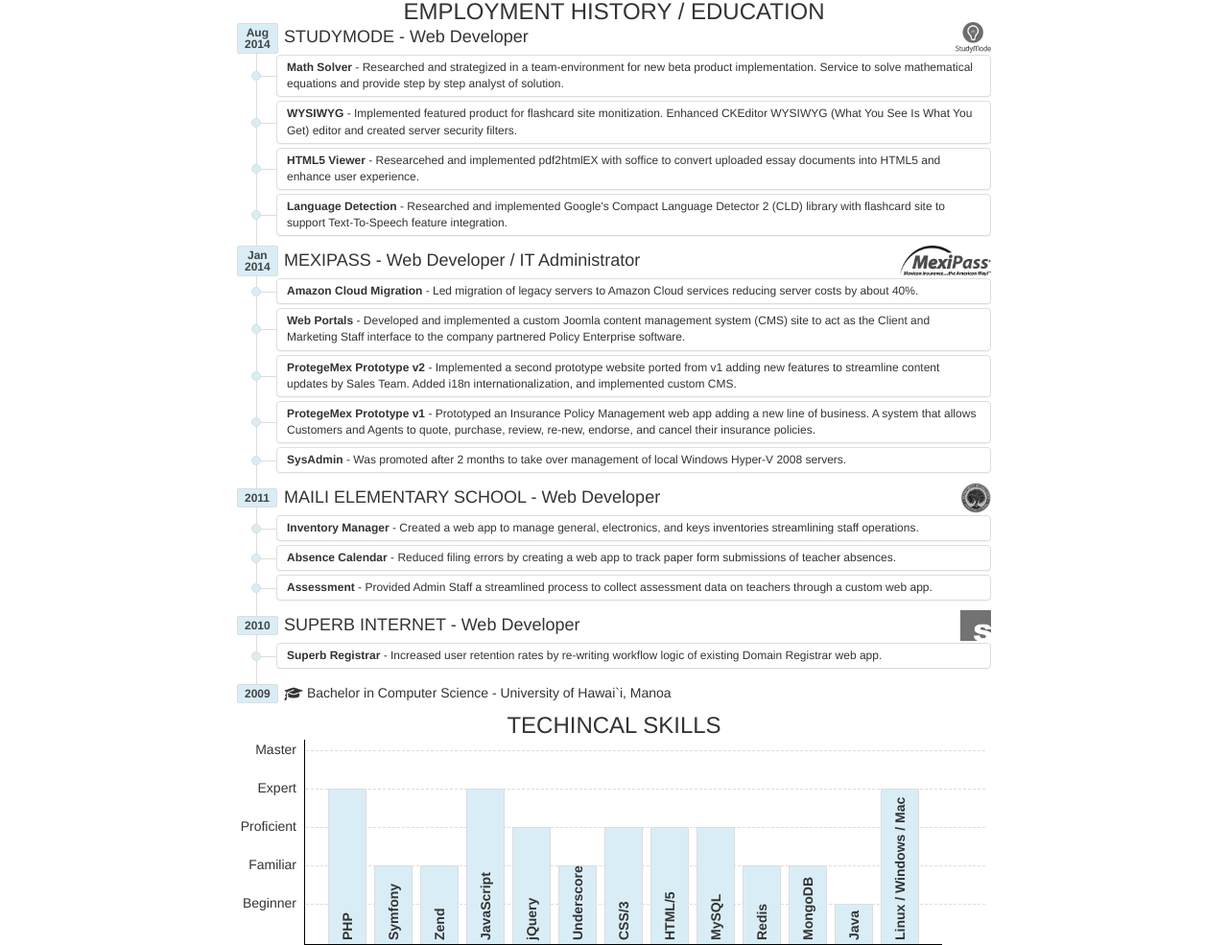
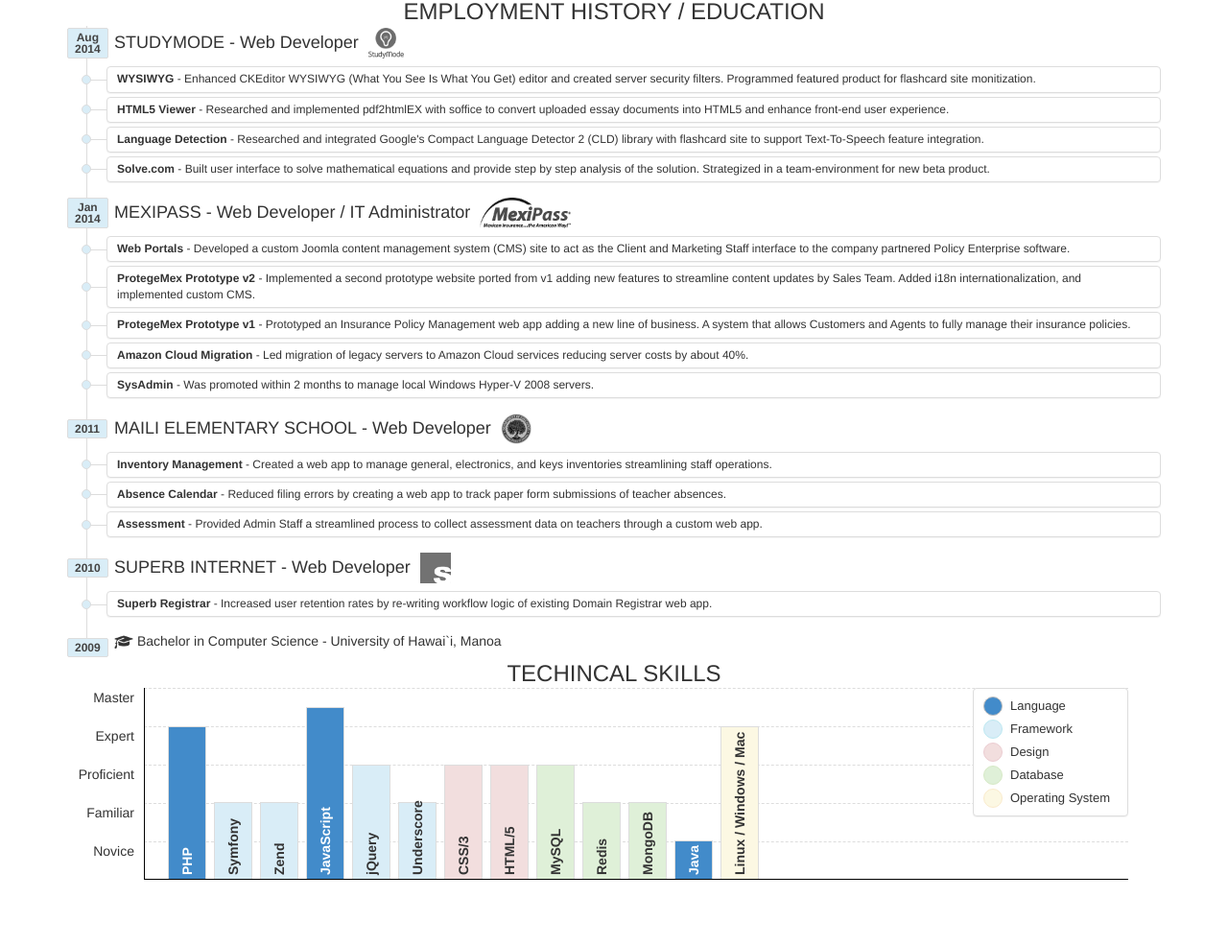
Before and after one commit to jhexperiment/resume, a plain HTML site: page Resume.html in a window 1280 px wide. Shown: the part 66-1051 px from the top of the page at 96% size. After the commit the page ends 983 px from the top, so only its background shows below. Drawn offline with nearby package versions, Linux system fonts and the light colour scheme; no server answers.

Commit message:
Next version

```diff
--- a/Resume.html
+++ b/Resume.html
@@ -16,6 +16,7 @@
 					<span class="text">Name</span>
 				</h1>
 				<h5 id="myPosition" class="position">
+					<span class="glyphicon glyphicon-briefcase visible-xs-inline-block"></span>
 					<span class="text">Position</span>
 				</h5>
 			</span>
@@ -34,9 +35,10 @@
 						<span class="text">email</span>
 					</a>
 				</h4>
-				<div id="myLinkedin" class="linked-in">
+				<div id="myLinkedin" class="linked-in hidden-xs">
 					<a href="#" target="_blank">
-						<img src="images/linkedin.svg" class="">
+						<img src="images/linkedin.svg" class="default">
+						<img src="images/linkedin-hover.png" class="hover">
 					</a>
 				</div>
 
@@ -49,26 +51,25 @@
 			<h3>Techincal Skills</h3>
 			<section id="skill-graph">
 				<ul class="vertical-labels">
-					<li>Master</li>
-					<li>Expert</li>
-					<li>Proficient</li>
-					<li>Familiar</li>
-					<li>Beginner</li>
+					<li><span class="text">Master</span></li>
+					<li><span class="text">Expert</span></li>
+					<li><span class="text">Proficient</span></li>
+					<li><span class="text">Familiar</span></li>
+					<li><span class="text">Novice</span></li>
 				</ul>
 				<ul class="skills">
 				</ul>
-				<div class="legend panel panel-default">
-				  <div class="panel-body">
-				    <ul>
-							<li><span class="img-circle bg-success">&nbsp;</span>Language</li>
+				<div class="legend panel panel-default hidden-xs">
+					<div class="panel-body">
+						<ul>
+							<li><span class="img-circle bg-primary">&nbsp;</span>Language</li>
 							<li><span class="img-circle bg-info">&nbsp;</span>Framework</li>
 							<li><span class="img-circle bg-danger">&nbsp;</span>Design</li>
+							<li><span class="img-circle bg-success">&nbsp;</span>Database</li>
 							<li><span class="img-circle bg-warning">&nbsp;</span>Operating System</li>
 						</ul>
-				  </div>
+					</div>
 				</div>
-
-
 			</section>
 
 
@@ -88,15 +89,21 @@
 %>
 			<div class="content <%= obj.classes ? obj.classes: '' %>">
 				<h4 class="title">
-					<%= obj.title ? obj.title : '' %>
+					<span class="text"><%= obj.title ? obj.title : '' %></span>
 <%
 if (obj.position) {
 %>
-					- <span class="position"><%= obj.position ? obj.position : '' %></span>
+					&nbsp;-&nbsp;<span class="position"><%= obj.position ? obj.position : '' %></span>
+<%
+}
+
+if (obj.logo) {
+%>
+					<canvas class="company-logo hidden-xs" height="32" data-url="<%= obj.logo ? obj.logo : '' %>"></canvas>
 <%
 }
 %>
-					<canvas class="company-logo" height="32" data-url="<%= obj.logo ? obj.logo : '' %>"></canvas>
+
 				</h4>
 				<ul class="projects">
 <%
--- a/css/resume.css
+++ b/css/resume.css
@@ -1,6 +1,3 @@
-body > .container {
-	width: 8.5in;
-}
 
 
 body > .container > h3 {
@@ -17,10 +14,12 @@
 	display: flex;
 	align-items: flex-start;
 	justify-content: space-between;
+	flex-wrap: wrap;
 }
 
 header span.contact {
 	margin: 0px 0px 0px 0px;
+	min-width: 200px;
 	position: relative;
 }
 
@@ -35,12 +34,24 @@
 	opacity: 0.8;
 }
 
+header span.contact div.linked-in img.hover {
+	display: none;
+}
+
+header span.contact div.linked-in:hover img.hover {
+	display: inline-block;
+}
+
+
+header span.contact div.linked-in:hover img.default {
+	display: none;
+}
+
 header span.contact div.linked-in a {
 
 }
 
 header span.contact div.linked-in img {
-
 	max-width: 48px;
 	max-height: 48px;
 }
@@ -109,12 +120,13 @@
 	margin: 2px 0px 8px 0px;
 	padding: 0px 0px 0px 8px;
 	position: relative;
+	display: flex;
+	align-items: center;
+	flex-wrap: wrap;
 }
 
 #experience-timeline .company .content h4.title canvas {
-	right: 0px;
-	top: -6px;
-	position: absolute;
+	margin: 0px 0px 0px 10px;
 }
 
 #experience-timeline .company .content h4.title .position {
@@ -180,14 +192,14 @@
 }
 #experience-timeline .company .badge.start {
 	z-index: 1;
-	bottom: -22px;
+	bottom: -28px;
 }
 
 #experience-timeline #studymode.company .badge.end {
-	top: -3px;
+	top: 2px;
 }
 #experience-timeline #studymode.company .badge.start {
-	bottom: -28px;
+	bottom: -34px;
 }
 
 #experience-timeline #education .content {
@@ -211,8 +223,9 @@
 
 
 #skill-graph {
-	height: 214px;
-	display: flex;
+	margin: 0 0 0 80px;
+  width: 90%;
+	position: relative;
 }
 
 #skill-graph ul {
@@ -227,18 +240,19 @@
 }
 
 #skill-graph .legend {
-	display: none;
-	margin: 0px 0px 0px 16px;
-	align-self: flex-start;
+	right: 0px;
+	top: 0px;
+	position: absolute;
+
+
 }
 
 #skill-graph .legend li {
 	margin: 4px 0px;
-	width: 120px;
+	width: 140px;
 	line-height: 18px;
-	font-size: 10px;
+	font-size: 13px;
 }
-
 #skill-graph .legend li .img-circle {
 	margin: 0px 8px 0px 0px;
 	height: 20px;
@@ -248,50 +262,64 @@
 	border: 1px solid #BBBBBB;
 }
 
-/*
+
 #skill-graph .legend li .img-circle.bg-success {
-	border: 1px solid #d6e9c6;
+       border: 1px solid #d6e9c6;
 }
 #skill-graph .legend li .img-circle.bg-info {
-	border: 1px solid #bce8f1;
+       border: 1px solid #bce8f1;
 }
 #skill-graph .legend li .img-circle.bg-warning {
-	border: 1px solid #faebcc;
+       border: 1px solid #faebcc;
 }
 #skill-graph .legend li .img-circle.bg-danger {
-	border: 1px solid #ebccd1;
+       border: 1px solid #ebccd1;
 }
-*/
 
 
 #skill-graph ul.vertical-labels {
-	padding: 0px 0px 15px 0px;
-	width: 70px;
+	z-index: -1;
+	min-width: 100%;
+	height: 100%;
+	left: 0px;
+	top: -0px;
+	position: absolute;
 }
 
 #skill-graph ul.vertical-labels li {
-	padding: 0px 8px 0px 0px;
-	height: 40px;
+	padding: 0px 0px 0px 0px;
+	height: 20%;
+	width: 100%;
 	position: relative;
-	text-align: right;
+	text-align: left;
 }
 
 #skill-graph ul.vertical-labels li:after {
 	content: " ";
-	margin-top: -9px;
-	width: 708px;
+	margin-top: 0px;
+	width: 100%;
 	height: 1px;
-	left: 72px;
-	top: 50%;
+	left: 0px;
+	top: 0px;
 	position: absolute;
 	display: inline-block;
 
 	border-bottom: 1px dashed #DDD;
 }
 
+#skill-graph ul.vertical-labels li span.text {
+	margin: 0px 0 0 -80px;
+  width: 70px;
+  display: inline-block;
+  text-align: right;
+
+}
+
 #skill-graph ul.skills {
 	z-index: 1;
 	padding: 0 20px;
+	height: 200px;
+	width: 100%;
 
 	display: flex;
 	align-items: flex-end;
@@ -313,19 +341,22 @@
 }
 
 #skill-graph ul.skills li.level-1 {
-	height: 42px;
+	height: 20%;
 }
 #skill-graph ul.skills li.level-2 {
-	height: 82px;
+	height: 40%;
 }
 #skill-graph ul.skills li.level-3 {
-	height: 122px;
+	height: 60%;
 }
 #skill-graph ul.skills li.level-4 {
-	height: 162px;
+	height: 80%;
+}
+#skill-graph ul.skills li.level-almost-5 {
+	height: 90%;
 }
 #skill-graph ul.skills li.level-5 {
-	height: 202px;
+	height: 100%;
 }
 
 #skill-graph ul.skills li label {
@@ -338,6 +369,34 @@
 }
 
 
+@media (max-width: 767px) {
+	.hidden-visibility-xs {
+	    visibility: hidden !important;
+	}
+
+	#experience-timeline .company .badge.end {
+		top: -9px;
+	}
+	#experience-timeline .company .badge.start {
+		bottom: -26px;
+	}
+
+	#experience-timeline #studymode.company .badge.end {
+		top: 0px;
+	}
+	#experience-timeline #studymode.company .badge.start {
+		bottom: -34px;
+	}
+
+	#experience-timeline .company .content h4.title .text {
+		width: 100%;
+	}
+
+	#skill-graph {
+		width: 80%;
+	}
+}
+
 @media print {
   * {
     /*color: #000 !important;*/
@@ -347,9 +406,43 @@
             box-shadow: none !important;
   }
 
+	body > .container {
+		width: 8.5in;
+	}
+
+
   header div.linked-in {
 		display: none;
 	}
 
+	#skill-graph ul.skills li.hidden-xs {
+		display: flex !important;
+	}
+
+	#skill-graph .legend {
+		display: inline-block !important;
+	}
+
+	#skill-graph ul.skills {
+		padding: 0 170px 0 20px;
+	}
+
+	#skill-graph {
+		width: 90%;
+	}
+	#experience-timeline .company .content h4.title {
+		margin: 0 0 4px !important;
+	}
+
+	#experience-timeline .company .content h4.title .text {
+		width: auto;
+	}
+
+	#experience-timeline .company .content h4.title canvas.hidden-xs {
+
+		display: inline-block !important;
+
+	}
+
 
 }
--- a/json/experiences.json
+++ b/json/experiences.json
@@ -9,10 +9,10 @@
     "endMonth": "Aug",
     "logo": "images/studymode-icon.png",
     "projects": {
-      "Math Solver": "Researched and strategized in a team-environment for new beta product implementation. Service to solve mathematical equations and provide step by step analyst of solution.",
-      "WYSIWYG": "Implemented featured product for flashcard site monitization. Enhanced CKEditor WYSIWYG (What You See Is What You Get) editor and created server security filters.",
-      "HTML5 Viewer": "Researcehed and implemented pdf2htmlEX with soffice to convert uploaded essay documents into HTML5 and enhance user experience.",
-      "Language Detection": "Researched and implemented Google's Compact Language Detector 2 (CLD) library with flashcard site to support Text-To-Speech feature integration."
+      "WYSIWYG": "Enhanced CKEditor WYSIWYG (What You See Is What You Get) editor and created server security filters. Programmed featured product for flashcard site monitization.",
+      "HTML5 Viewer": "Researched and implemented pdf2htmlEX with soffice to convert uploaded essay documents into HTML5 and enhance front-end user experience.",
+      "Language Detection": "Researched and integrated Google's Compact Language Detector 2 (CLD) library with flashcard site to support Text-To-Speech feature integration.",
+      "Solve.com": "Built user interface to solve mathematical equations and provide step by step analysis of the solution. Strategized in a team-environment for new beta product."
     }
   },
   "mexipass": {
@@ -23,11 +23,11 @@
     "end": 2014,
     "logo": "images/mexipass-icon.png",
     "projects": {
+      "Web Portals": "Developed a custom Joomla content management system (CMS) site to act as the Client and Marketing Staff interface to the company partnered Policy Enterprise software.",
+      "ProtegeMex Prototype v2": "Implemented a second prototype website ported from v1 adding new features to streamline content updates by Sales Team. Added i18n internationalization, and implemented custom CMS.",
+      "ProtegeMex Prototype v1": "Prototyped an Insurance Policy Management web app adding a new line of business. A system that allows Customers and Agents to fully manage their insurance policies.",
       "Amazon Cloud Migration": "Led migration of legacy servers to Amazon Cloud services reducing server costs by about 40%.",
-      "Web Portals": "Developed and implemented a custom Joomla content management system (CMS) site to act as the Client and Marketing Staff interface to the company partnered Policy Enterprise software.",
-      "ProtegeMex Prototype v2": "Implemented a second prototype website ported from v1 adding new features to streamline content updates by Sales Team. Added i18n internationalization, and implemented custom CMS.",
-      "ProtegeMex Prototype v1": "Prototyped an Insurance Policy Management web app adding a new line of business. A system that allows Customers and Agents to quote, purchase, review, re-new, endorse, and cancel their insurance policies.",
-      "SysAdmin": "Was promoted after 2 months to take over management of local Windows Hyper-V 2008 servers."
+      "SysAdmin": "Was promoted within 2 months to manage local Windows Hyper-V 2008 servers."
     }
   },
   "mailielem": {
@@ -38,7 +38,7 @@
     "end": 2011,
     "logo": "images/doe-icon.png",
     "projects": {
-      "Inventory Manager": "Created a web app to manage general, electronics, and keys inventories streamlining staff operations.",
+      "Inventory Management": "Created a web app to manage general, electronics, and keys inventories streamlining staff operations.",
       "Absence Calendar": "Reduced filing errors by creating a web app to track paper form submissions of teacher absences.",
       "Assessment": "Provided Admin Staff a streamlined process to collect assessment data on teachers through a custom web app."
     }
--- a/json/skills.json
+++ b/json/skills.json
@@ -1,41 +1,41 @@
 {
   "PHP": {
-    "classes": "level-4 bg-info"
+    "classes": "level-4 bg-primary"
   },
   "Symfony": {
-    "classes": "level-2 bg-info"
+    "classes": "level-2 bg-info hidden-xs"
   },
   "Zend": {
-    "classes": "level-2 bg-info"
+    "classes": "level-2 bg-info hidden-xs"
   },
   "JavaScript": {
-    "classes": "level-4 bg-info"
+    "classes": "level-almost-5 bg-primary"
   },
   "jQuery": {
-    "classes": "level-3 bg-info"
+    "classes": "level-3 bg-info hidden-xs"
   },
   "Underscore": {
-    "classes": "level-2 bg-info"
+    "classes": "level-2 bg-info hidden-xs"
   },
   "CSS/3": {
-    "classes": "level-3 bg-info"
+    "classes": "level-3 bg-danger"
   },
   "HTML/5": {
-    "classes": "level-3 bg-info"
+    "classes": "level-3 bg-danger"
   },
   "MySQL": {
-    "classes": "level-3 bg-info"
+    "classes": "level-3 bg-success"
   },
   "Redis": {
-    "classes": "level-2 bg-info"
+    "classes": "level-2 bg-success hidden-xs"
   },
   "MongoDB": {
-    "classes": "level-2 bg-info"
+    "classes": "level-2 bg-success hidden-xs"
   },
   "Java": {
-    "classes": "level-1 bg-info"
+    "classes": "level-1 bg-primary hidden-xs"
   },
   "Linux&nbsp;/&nbsp;Windows&nbsp;/&nbsp;Mac": {
-    "classes": "level-4 bg-info"
+    "classes": "level-4 bg-warning hidden-xs"
   }
 }
```
Also changed, not shown: images/linkedin-hover.png (added), 1 other file.
